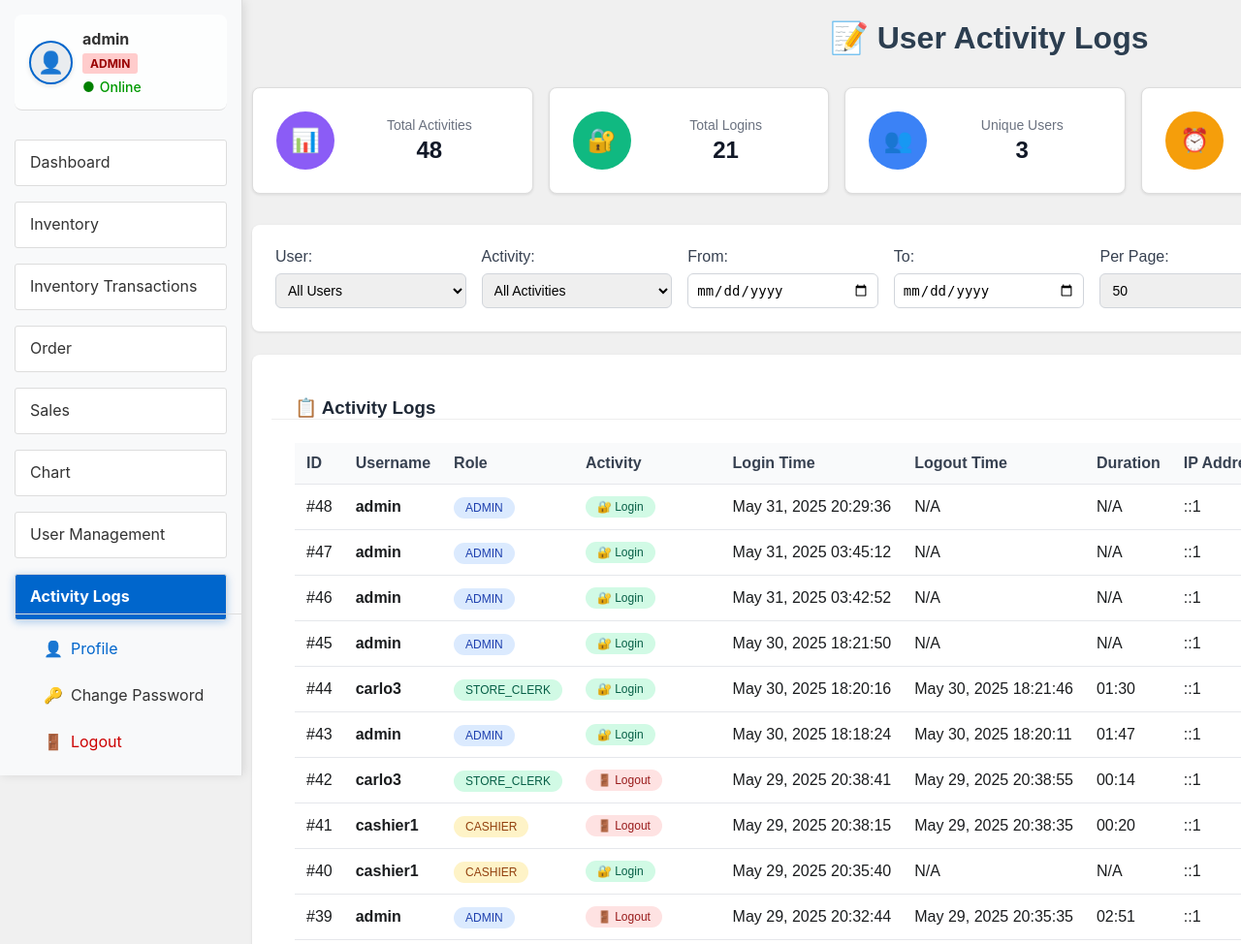
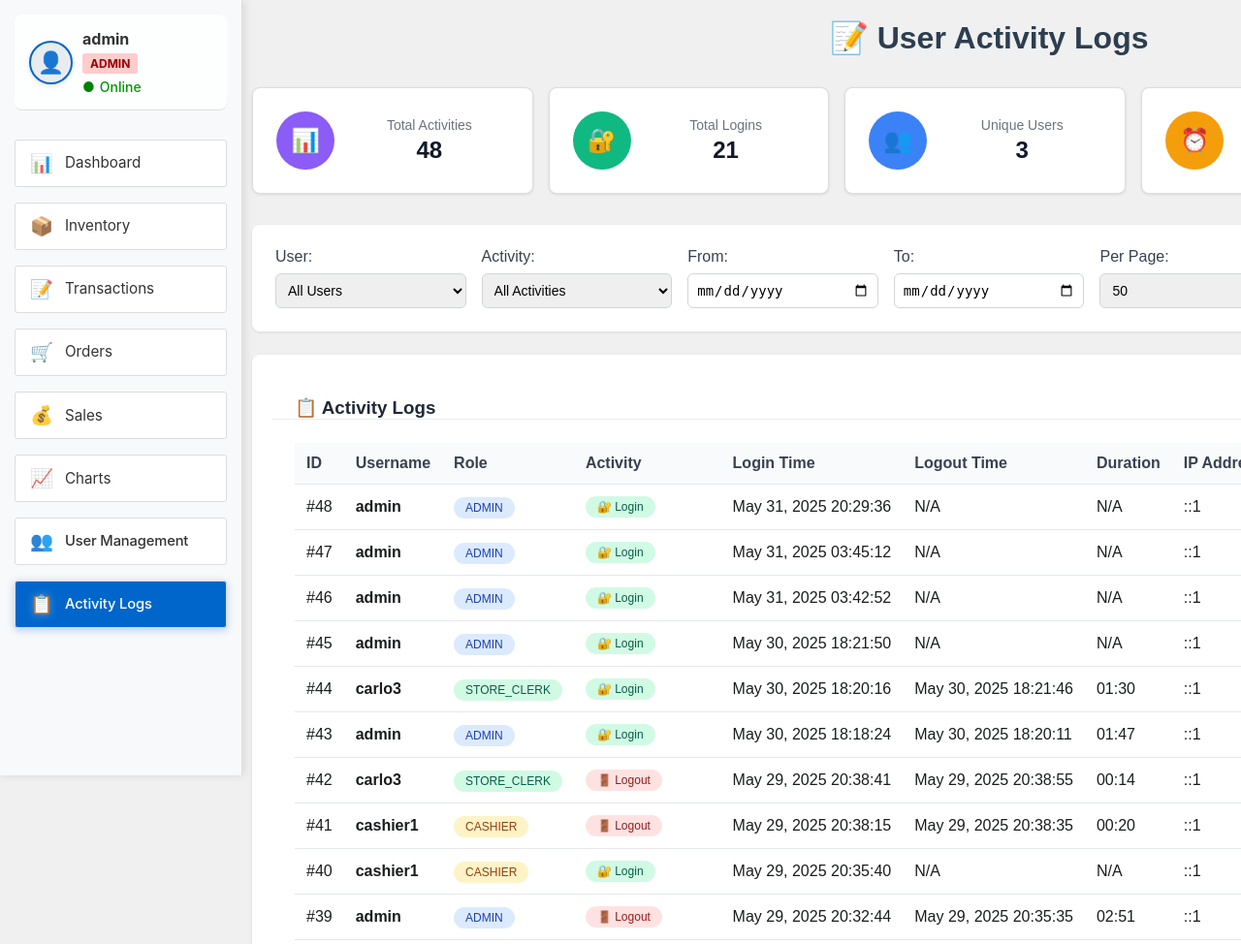
Before and after one commit to Carlo-Angelo-T-Fundar/Inventorysystem1, a PHP site: page /inventorysystem/user_activity_logs.php in a window 1280 px wide; the page is wider, and only the part inside the window is pictured. Shown: the top 974 px of that part at 97% size. Run offline with PHP 8.4, Linux system fonts and the light colour scheme; a user stored in the database is signed in; data comes from the database, SQL or seed files in the repository.

Commit message:
Refactor sidebar and header templates for improved structure and accessibility; enhance responsive styles and navigation highlighting

```diff
--- a/templates/sidebar.php
+++ b/templates/sidebar.php
@@ -1,5 +1,5 @@
 <?php
-// sidebar.php - navigation menu for the site
+// sidebar.php - navigation menu for the site (CSS-only version)
 // figure out what page we're on
 $current_page = basename($_SERVER['PHP_SELF'], '.php');
 
@@ -13,13 +13,27 @@ $role_labels = [
 ];
 $role_display = $role_labels[$user_role] ?? strtoupper($user_role);
 ?>
-<aside class="sidebar">
-    <div class="admin-header">
-        <div class="profile-section">
-            <div class="admin-avatar">
+
+<!-- CSS-only mobile sidebar toggle -->
+<input type="checkbox" id="sidebar-toggle" style="display: none;">
+
+<!-- Mobile menu toggle button (CSS-only) -->
+<label for="sidebar-toggle" class="mobile-menu-toggle">
+    <span></span>
+    <span></span>
+    <span></span>
+</label>
+
+<!-- Sidebar overlay for mobile (CSS-only) -->
+<label for="sidebar-toggle" class="sidebar-overlay"></label>
+
+<aside class="sidebar" id="sidebar" data-page="<?php echo $current_page; ?>">
+    <div class="admin-header">        <div class="profile-section">            <!-- Profile link -->
+            <a href="profile.php" class="admin-avatar" title="Profile Settings">
                 <!-- simple user icon instead of fancy font awesome -->
-                <span>👤</span>
-            </div>
+                <span aria-hidden="true">👤</span>
+                <span class="visually-hidden">Profile Settings</span>
+            </a>
             <div class="profile-info">
                 <div class="username">
                     <?php
@@ -39,48 +53,56 @@ $role_display = $role_labels[$user_role] ?? strtoupper($user_role);
                 <div class="user-role">
                     <span class="role-badge role-<?php echo strtolower(str_replace(' ', '_', $user_role)); ?>">
                         <?php echo $role_display; ?>
-                    </span>
-                </div>
+                    </span>                </div>
                 <div class="online-status">
                     <span style="color: green;">●</span> Online
                 </div>
             </div>
+
         </div>
     </div>    <nav class="sidebar-nav">
-        <!-- navigation links - show different ones based on user role -->
-        <a href="dashboard.php" class="nav-link <?php echo $current_page === 'dashboard' ? 'active' : ''; ?>">Dashboard</a>
+        <!-- navigation links - show different ones based on user role -->        <a href="dashboard.php" class="nav-link <?php echo $current_page === 'dashboard' ? 'active' : ''; ?>">
+            <span class="nav-icon">📊</span>
+            <span class="nav-text">Dashboard</span>
+        </a>
 
         <?php if (in_array($user_role, ['admin', 'store_clerk', 'supplier', 'cashier'])): ?>
-        <a href="inventory.php" class="nav-link <?php echo $current_page === 'inventory' ? 'active' : ''; ?>">Inventory</a>
-        <a href="inventory_transactions.php" class="nav-link <?php echo $current_page === 'inventory_transactions' ? 'active' : ''; ?>">Inventory Transactions</a>
+        <a href="inventory.php" class="nav-link <?php echo $current_page === 'inventory' ? 'active' : ''; ?>">
+            <span class="nav-icon">📦</span>
+            <span class="nav-text">Inventory</span>
+        </a>
+        <a href="inventory_transactions.php" class="nav-link <?php echo $current_page === 'inventory_transactions' ? 'active' : ''; ?>">
+            <span class="nav-icon">📝</span>
+            <span class="nav-text">Transactions</span>
+        </a>
         <?php endif; ?>
-
-        <?php if (in_array($user_role, ['admin', 'store_clerk'])): ?>
-        <a href="order.php" class="nav-link <?php echo $current_page === 'order' ? 'active' : ''; ?>">Order</a>
+          <?php if (in_array($user_role, ['admin', 'store_clerk'])): ?>
+        <a href="order.php" class="nav-link <?php echo $current_page === 'order' ? 'active' : ''; ?>">
+            <span class="nav-icon">🛒</span>
+            <span class="nav-text">Orders</span>
+        </a>
         <?php endif; ?>
 
         <?php if (in_array($user_role, ['admin', 'cashier'])): ?>
-        <a href="sales.php" class="nav-link <?php echo $current_page === 'sales' ? 'active' : ''; ?>">Sales</a>
+        <a href="sales.php" class="nav-link <?php echo $current_page === 'sales' ? 'active' : ''; ?>">
+            <span class="nav-icon">💰</span>
+            <span class="nav-text">Sales</span>
+        </a>
         <?php endif; ?>
 
-        <a href="chart.php" class="nav-link <?php echo $current_page === 'chart' ? 'active' : ''; ?>">Chart</a>
-
-        <?php if ($user_role === 'admin'): ?>
-        <a href="users_crud.php" class="nav-link <?php echo $current_page === 'users_crud' ? 'active' : ''; ?>">User Management</a>
-        <a href="user_activity_logs.php" class="nav-link <?php echo $current_page === 'user_activity_logs' ? 'active' : ''; ?>">Activity Logs</a>
+        <a href="chart.php" class="nav-link <?php echo $current_page === 'chart' ? 'active' : ''; ?>">
+            <span class="nav-icon">📈</span>
+            <span class="nav-text">Charts</span>
+        </a>
+          <?php if ($user_role === 'admin'): ?>
+        <a href="users_crud.php" class="nav-link <?php echo $current_page === 'users_crud' ? 'active' : ''; ?>">
+            <span class="nav-icon">👥</span>
+            <span class="nav-text">User Management</span>
+        </a>
+        <a href="user_activity_logs.php" class="nav-link <?php echo $current_page === 'user_activity_logs' ? 'active' : ''; ?>">
+            <span class="nav-icon">📋</span>
+            <span class="nav-text">Activity Logs</span>
+        </a>
         <?php endif; ?>
     </nav>
-
-    <div class="sidebar-footer">
-        <!-- bottom navigation stuff -->
-        <a href="profile.php" class="<?php echo $current_page === 'profile' ? 'active' : ''; ?>">
-            <span>👤</span> Profile
-        </a>
-        <a href="change-password.php" class="<?php echo $current_page === 'change-password' ? 'active' : ''; ?>">
-            <span>🔑</span> Change Password
-        </a>
-        <a href="logout.php" class="logout">
-            <span>🚪</span> Logout
-        </a>
-    </div>
 </aside>
```
Also changed, not shown: css/style.css (+35 -7 lines), templates/header.php (+21 -64 lines).
